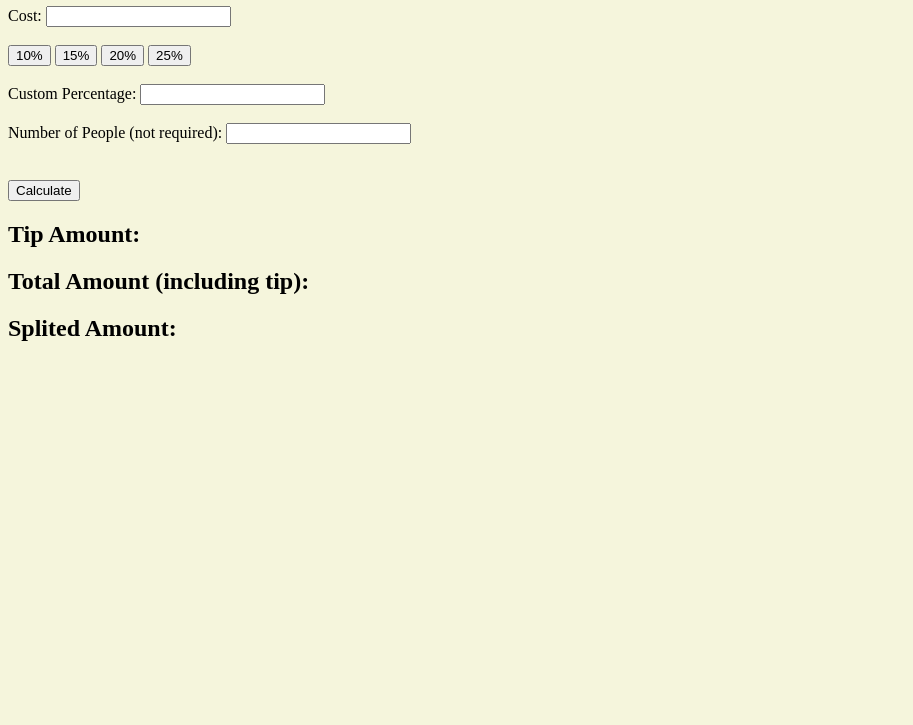
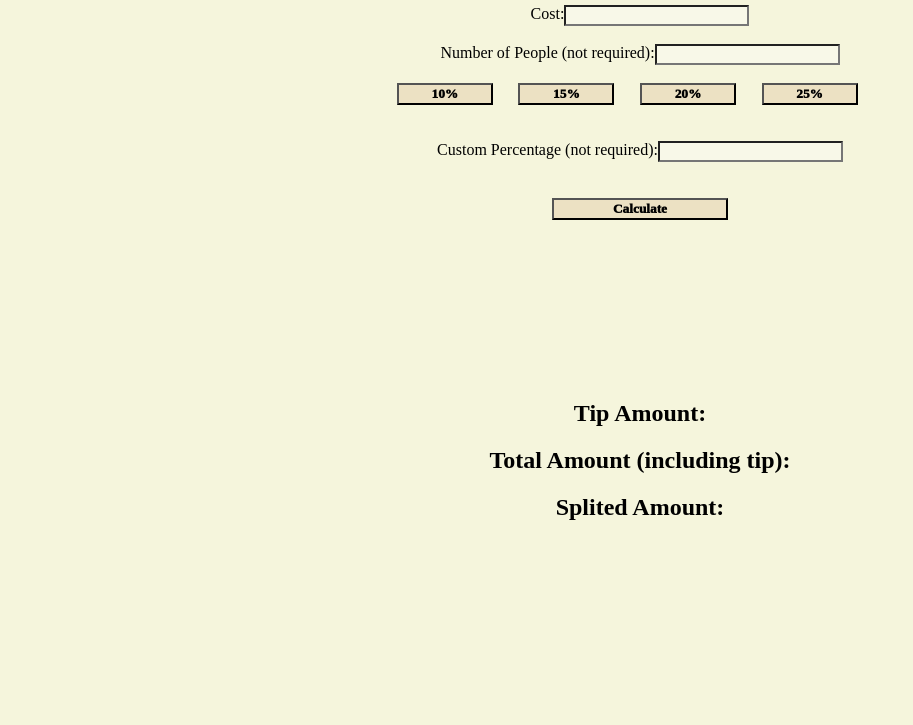
Before and after one commit to TempuraSoup/Tipping, a plain HTML site: page index.html in a window 1280 px wide. Shown: the part 75-800 px from the top of the page, without its empty margins (0-913 px from the left). Drawn offline with Linux system fonts and the light colour scheme.

Commit message:
working-final

```diff
--- a/index.html
+++ b/index.html
@@ -9,35 +9,44 @@
     <body>
         <h1>Tipping Amount</h1>
 
-        <form id="costForm">
+        <form class="costForm">
             <label>Cost: </label>
             <input type="text" id="cost">
         </form>
 
         <br>
+        <form class="splitForm">
+            <label>Number of People (not required): </label>
+            <input type="text" id="split">
+        </form>
+
+        <br>
+        <div class="perButtons">
             <button id="perButtons" onclick="buttonAmount(0.1)">10%</button>
             <button id="perButtons" onclick="buttonAmount(0.15)">15%</button>
             <button id="perButtons" onclick="buttonAmount(0.2)">20%</button>
             <button id="perButtons" onclick="buttonAmount(0.25)">25%</button>
+        </div>
+
 
         <br><br>
-        <form id="customForm">
-            <label>Custom Percentage: </label>
+        <form class="customForm">
+            <label>Custom Percentage (not required): </label>
             <input type="text" id="custom">
         </form>
 
-        <br>
-        <form id="splitForm">
-            <label>Number of People (not required): </label>
-            <input type="text" id="split">
-        </form>
 
         <br><br>
-        <button onclick="calculateAmounts()">Calculate</button>
+        <div class="calcButton">
+            <button id ="calcButton" onclick="calculateAmounts()">Calculate</button>
+        </div>
 
+
+        <div class="results">
             <h2 id="tip">Tip Amount: </h2>
             <h2 id="total">Total Amount (including tip): </h2>
             <h2 id="splitAmount">Splited Amount: </h2>
+        </div>
 
 
         <script type="text/javascript" src="tipping.js"></script>
--- a/tipping.css
+++ b/tipping.css
@@ -7,10 +7,65 @@ html
 h1
 {
     text-align: center;
-    font-family:'Lucida Sans', 'Lucida Sans Regular', 'Lucida Grande', 'Lucida Sans Unicode', Geneva, Verdana, sans-serif;
+    font-family:'Times New Roman', Times, serif;
 }
 
 .perButtons
 {
-    background-color: aquamarine;
+    display: flex;
+    justify-content: center;
+
 }
+
+#perButtons
+{
+    width: 12vh;
+    margin-right: 2vw;
+    background-color: rgb(236, 225, 195);
+    font-family:'Times New Roman', Times, serif;
+    font-weight: 1000;
+}
+
+input
+{
+    background-color: rgb(248, 248, 232);
+
+}
+
+.calcButton
+{
+    display: flex;
+    justify-content: center;
+}
+
+#calcButton
+{
+    background-color: rgb(236, 225, 195);
+    width: 22vh;
+    margin-bottom: 20vh;
+    font-family:'Times New Roman', Times, serif;
+    font-weight: 1000;
+}
+
+.costForm
+{
+    display: flex;
+    justify-content: center;
+}
+
+.customForm
+{
+    display: flex;
+    justify-content: center;
+}
+
+.splitForm
+{
+    display: flex;
+    justify-content: center;
+}
+
+.results
+{
+    text-align: center;
+}
```
Lines whose indentation alone changed are shown as unchanged.
